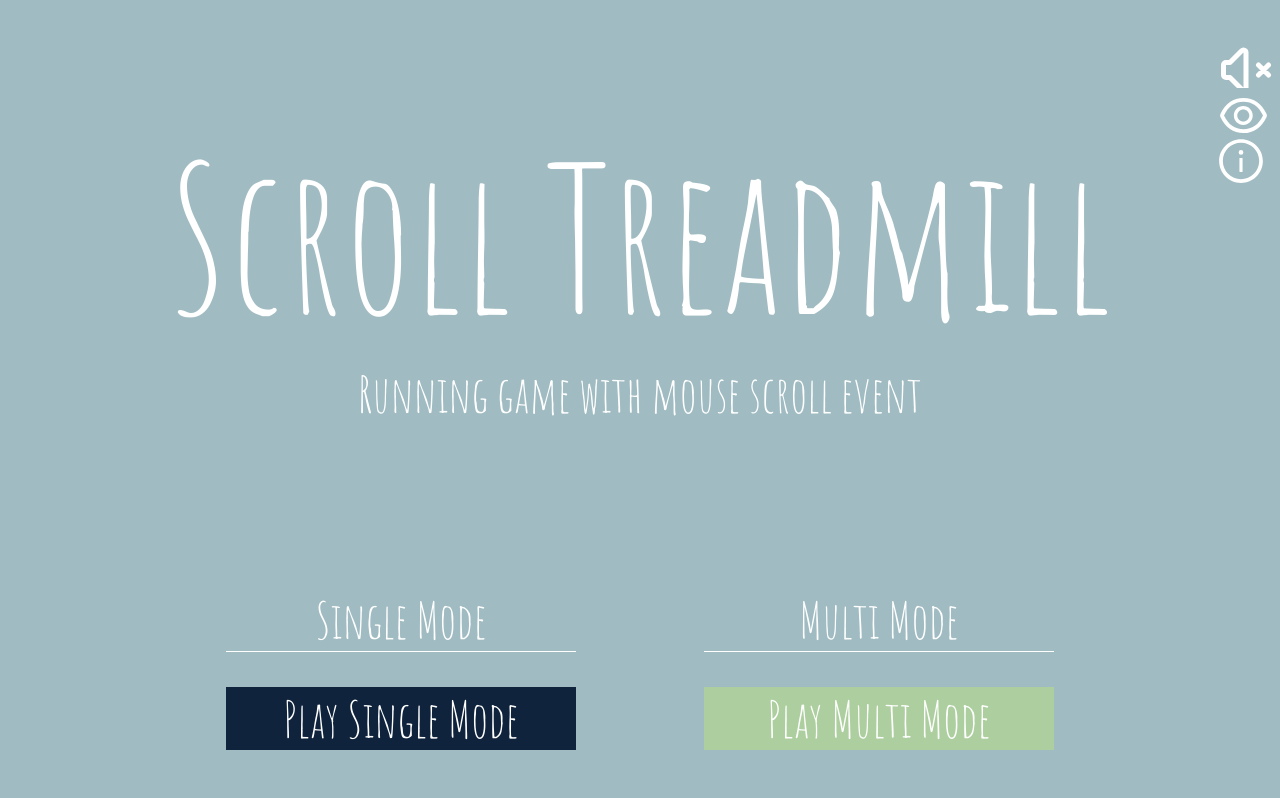
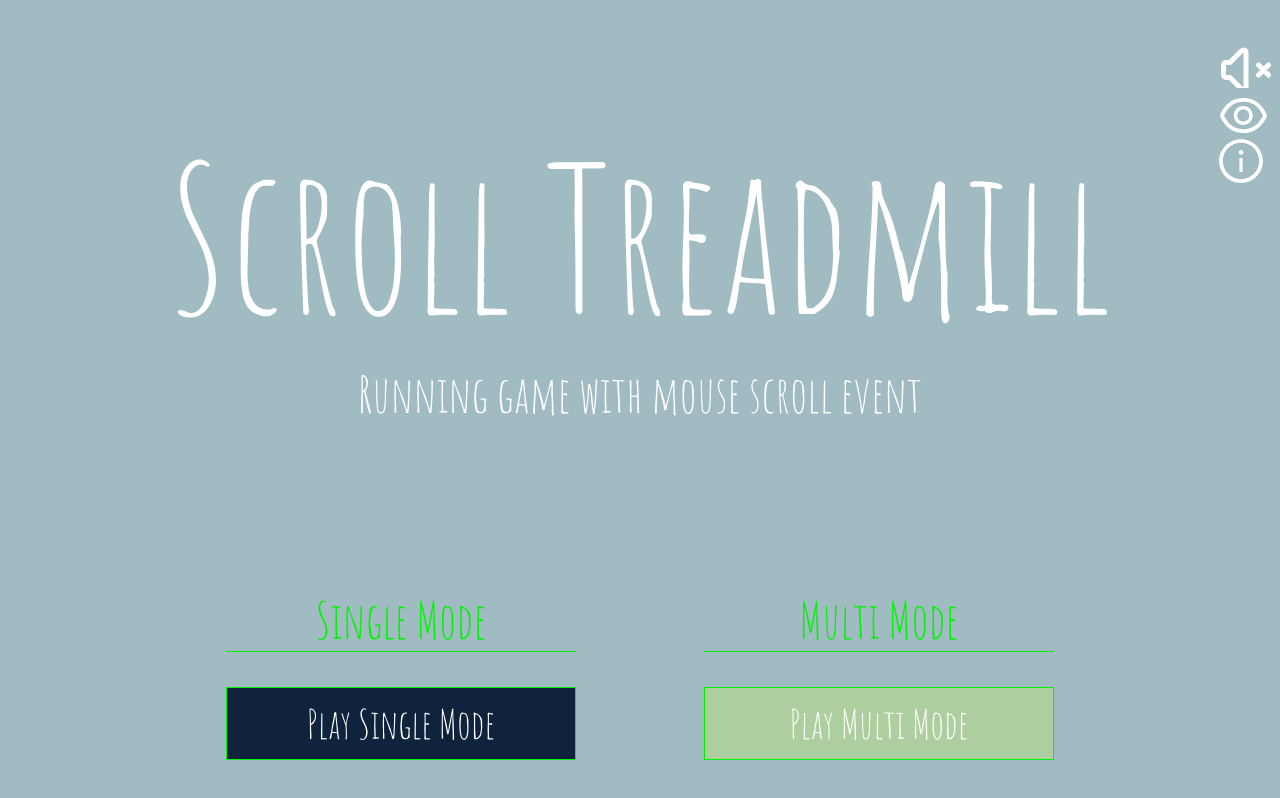
Before and after one commit to blueline1984/scroll-treadmill-frontend, a React (Create React App) app: page / in a window 1280 px wide. Both pictures are taken after a click on the button 1243 px from the left and 117 px from the top of the page. Shown: the top 798 px of the page. Built offline with nearby package versions, Linux system fonts and the light colour scheme.

Commit message:
[FEAT]: Add color blind mode

```diff
--- a/src/components/ModeSelection.js
+++ b/src/components/ModeSelection.js
@@ -1,16 +1,77 @@
 import React from "react";
 import styled from "styled-components";
 
-function ModeSelection() {
+function ModeSelection({ onBlindMode }) {
+  console.log("onBlindMode", onBlindMode);
   return (
     <>
       <Wrapper>
-        <div className="title">Single Mode</div>
-        <button className="single">Play Single Mode</button>
+        {onBlindMode === 0 && (
+          <>
+            <div className="title">Single Mode</div>
+            <button className="single">Play Single Mode</button>
+          </>
+        )}
+        {onBlindMode === 1 && (
+          <>
+            <div
+              className="title"
+              style={{ color: "#00F302", borderBottom: "solid 1px #00F302" }}
+            >
+              Single Mode
+            </div>
+            <button className="single" style={{ border: "solid 1px #00F302" }}>
+              Play Single Mode
+            </button>
+          </>
+        )}
+        {onBlindMode === 2 && (
+          <>
+            <div
+              className="title"
+              style={{ color: "#F1F10E", borderBottom: "solid 1px #F1F10E" }}
+            >
+              Single Mode
+            </div>
+            <button className="single" style={{ border: "solid 1px #F1F10E" }}>
+              Play Single Mode
+            </button>
+          </>
+        )}
       </Wrapper>
       <Wrapper>
-        <div className="title">Multi Mode</div>
-        <button className="multi">Play Multi Mode</button>
+        {onBlindMode === 0 && (
+          <>
+            <div className="title">Multi Mode</div>
+            <button className="multi">Play Multi Mode</button>
+          </>
+        )}
+        {onBlindMode === 1 && (
+          <>
+            <div
+              className="title"
+              style={{ color: "#00F302", borderBottom: "solid 1px #00F302" }}
+            >
+              Multi Mode
+            </div>
+            <button className="multi" style={{ border: "solid 1px #00F302" }}>
+              Play Multi Mode
+            </button>
+          </>
+        )}
+        {onBlindMode === 2 && (
+          <>
+            <div
+              className="title"
+              style={{ color: "#F1F10E", borderBottom: "solid 1px #F1F10E" }}
+            >
+              Multi Mode
+            </div>
+            <button className="multi" style={{ border: "solid 1px #F1F10E" }}>
+              Play Multi Mode
+            </button>
+          </>
+        )}
       </Wrapper>
     </>
   );
@@ -34,22 +95,20 @@ const Wrapper = styled.div`
 
   button {
     border: none;
+    color: white;
+    font-size: 40px;
+    padding: 10px 15px;
+    width: 350px;
   }
   button.single {
-    color: white;
-    width: 350px;
     background-color: #0f233c;
-    font-size: 50px;
   }
   button.single: hover {
     color: #0f233c;
     background-color: white;
   }
   button.multi {
-    color: white;
-    width: 350px;
     background-color: #adcf9f;
-    font-size: 50px;
   }
   button.multi: hover {
     color: #adcf9f;
--- a/src/components/page/Main.js
+++ b/src/components/page/Main.js
@@ -8,10 +8,14 @@ import styled from "styled-components";
 
 function Main() {
   const [isPlaying, setIsPlaying] = useState(false);
+  const [onBlindMode, setOnBlindMode] = useState(0);
   const audioRef = useRef(new Audio(mainThemeSong));
 
   const handleSound = () => {
     setIsPlaying((isPlaying) => !isPlaying);
+  };
+  const handleBlindMode = () => {
+    setOnBlindMode((onBlindMode + 1) % 3);
   };
 
   useEffect(() => {
@@ -37,7 +41,7 @@ function Main() {
           </button>
         )}
         <button className="eye">
-          <AiOutlineEye className="logo" size={55} />
+          <AiOutlineEye className="logo" size={55} onClick={handleBlindMode} />
         </button>
         <button className="information">
           <AiOutlineInfoCircle size={50} color="#fff" />
@@ -46,7 +50,7 @@ function Main() {
       <MainTitle>Scroll Treadmill</MainTitle>
       <SubTitle>Running game with mouse scroll event</SubTitle>
       <ModeWrapper>
-        <ModeSelection />
+        <ModeSelection onBlindMode={onBlindMode} />
       </ModeWrapper>
     </>
   );
```
Also changed, not shown: 1 other file (tests, documents, lock files or other folders).
